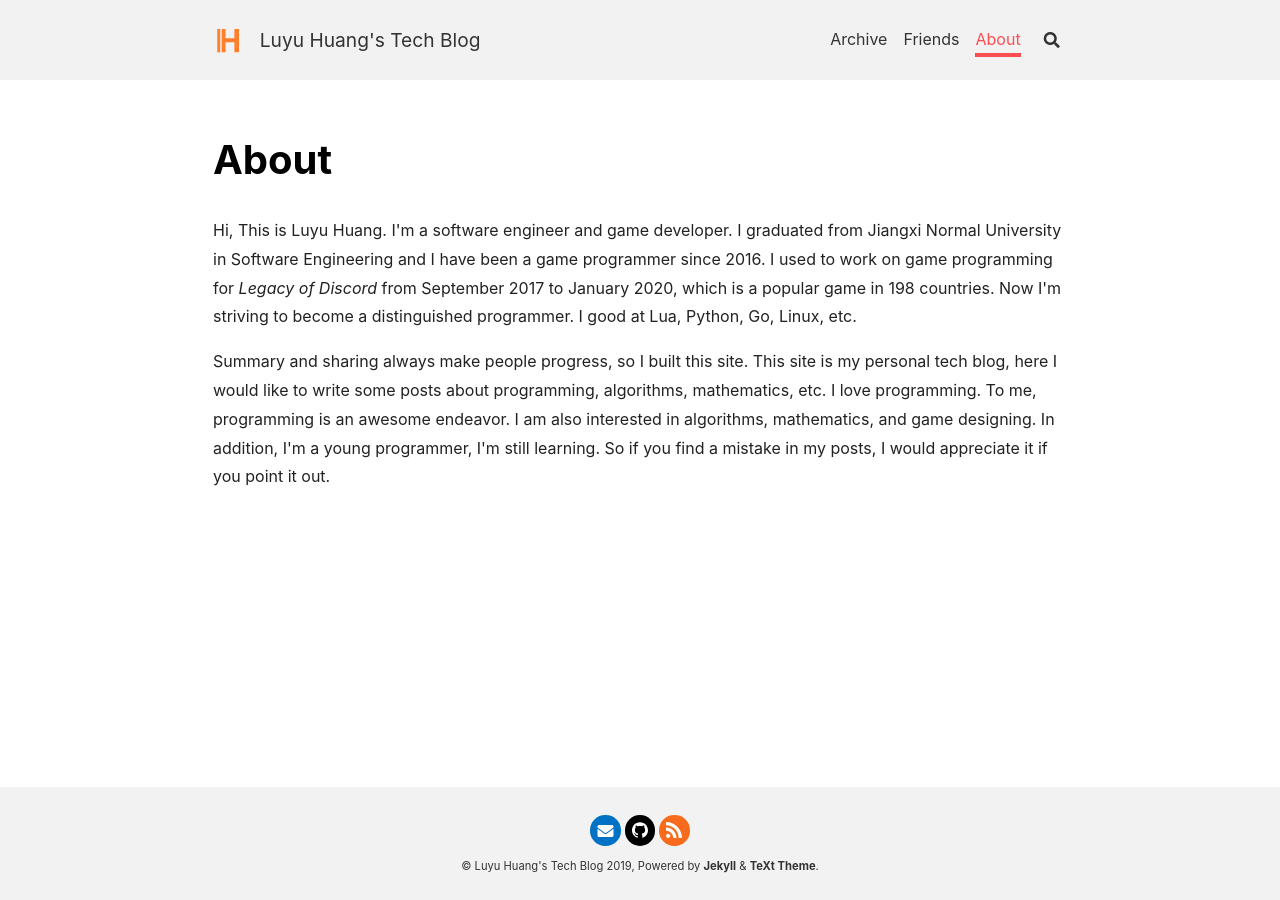
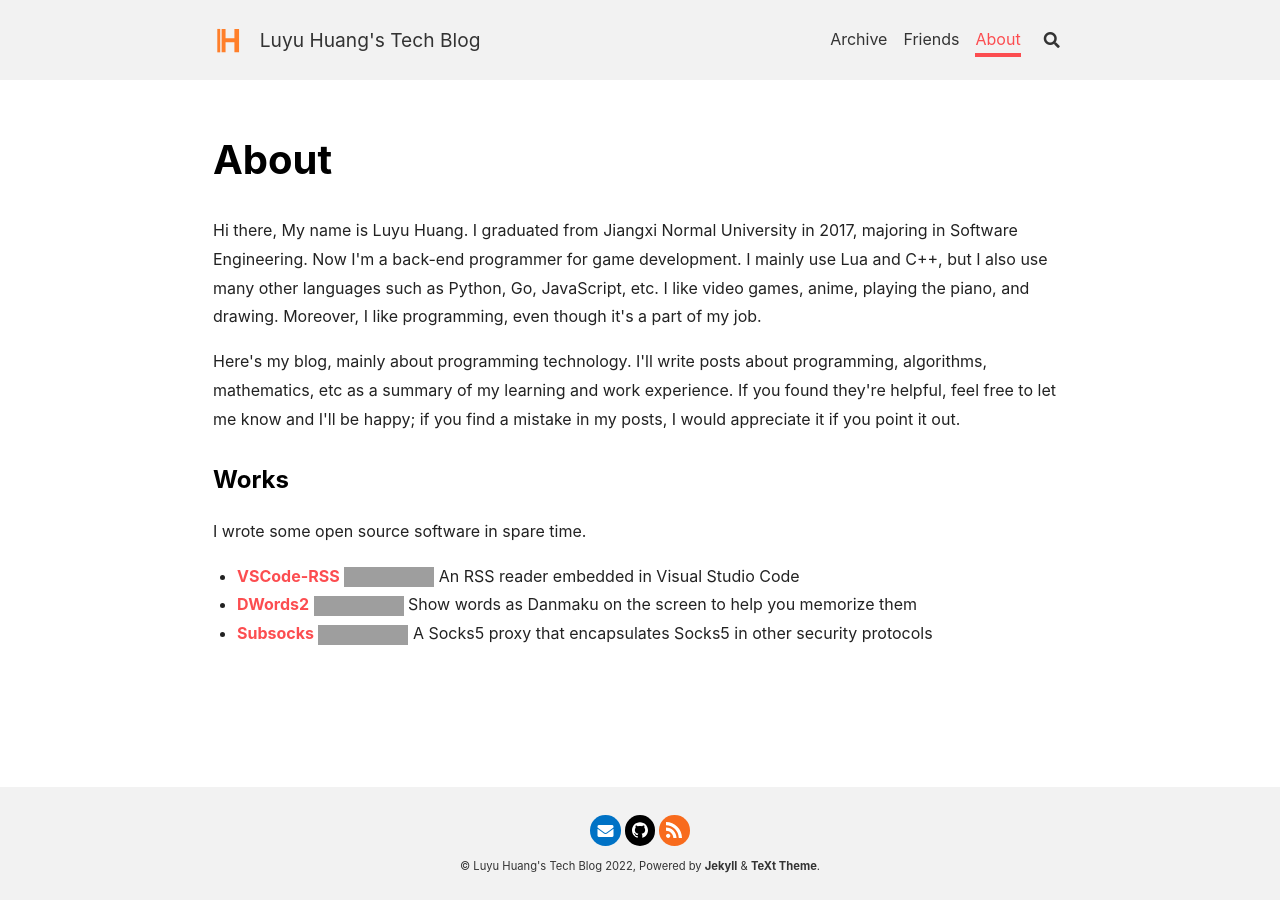
Before and after one commit to luyuhuang/luyuhuang.github.io, a Jekyll site: the page built from about.md, in a window 1280 px wide. Built offline with Jekyll 4.4.1, drawn with Linux system fonts in a browser that asks for light colours; nearby versions of some CDN libraries; comment, search, counter and statistics services are not loaded; grey boxes are pictures that could not be loaded.

Commit message:
update about

```diff
--- a/_data/locale.yml
+++ b/_data/locale.yml
@@ -19,7 +19,7 @@ en: &EN
   FOLLOW_US               : "Follow us on [NAME]."
   EMAIL_ME                : "Send me an Email."
   EMAIL_US                : "Send us an Email."
-  COPYRIGHT_DATES         : "2019"
+  COPYRIGHT_DATES         : "2022"
 
 en-GB:
   <<: *EN
@@ -50,7 +50,6 @@ zh-Hans: &ZH_HANS
   FOLLOW_US               : "在 [NAME] 上关注我们。"
   EMAIL_ME                : "给我发邮件。"
   EMAIL_US                : "给我们发邮件。"
-  COPYRIGHT_DATES         : "2019"
 
 zh:
   <<: *ZH_HANS
@@ -79,7 +78,6 @@ zh-Hant: &ZH_HANT
   FOLLOW_US               : "在 [NAME] 上關注我們。"
   EMAIL_ME                : "給我發郵件。"
   EMAIL_US                : "給我們發郵件。"
-  COPYRIGHT_DATES         : "2019"
 
 zh-TW:
   <<: *ZH_HANT
@@ -106,7 +104,6 @@ ko: &KO
   FOLLOW_US               : "[NAME]에서 팔로우하기"
   EMAIL_ME                : "이메일 보내기"
   EMAIL_US                : "이메일 보내기"
-  COPYRIGHT_DATES         : "2019"
 
 ko-KR:
   <<: *KO
@@ -131,7 +128,6 @@ fr: &FR
   FOLLOW_US               : "Suivez-nous sur [NAME]."
   EMAIL_ME                : "Envoyez-moi un courriel."
   EMAIL_US                : "Envoyez-nous un courriel"
-  COPYRIGHT_DATES         : "2019"
   DONATE                  : "Faites un don de [NAME]."
 
 fr-BE:
--- a/about.md
+++ b/about.md
@@ -25,6 +25,14 @@ titles:
   # @end locale config
 key: page-about
 ---
-Hi, This is Luyu Huang. I'm a software engineer and game developer. I graduated from Jiangxi Normal University in Software Engineering and I have been a game programmer since 2016. I used to work on game programming for *Legacy of Discord* from September 2017 to January 2020, which is a popular game in 198 countries. Now I'm striving to become a distinguished programmer. I good at Lua, Python, Go, Linux, etc.
+Hi there, My name is Luyu Huang. I graduated from Jiangxi Normal University in 2017, majoring in Software Engineering. Now I'm a back-end programmer for game development. I mainly use Lua and C++, but I also use many other languages such as Python, Go, JavaScript, etc. I like video games, anime, playing the piano, and drawing. Moreover, I like programming, even though it's a part of my job.
 
-Summary and sharing always make people progress, so I built this site. This site is my personal tech blog, here I would like to write some posts about programming, algorithms, mathematics, etc. I love programming. To me, programming is an awesome endeavor. I am also interested in algorithms, mathematics, and game designing. In addition, I'm a young programmer, I'm still learning. So if you find a mistake in my posts, I would appreciate it if you point it out.
+Here's my blog, mainly about programming technology. I'll write posts about programming, algorithms, mathematics, etc as a summary of my learning and work experience. If you found they're helpful, feel free to let me know and I'll be happy; if you find a mistake in my posts, I would appreciate it if you point it out.
+
+### Works
+
+I wrote some open source software in spare time.
+
+- [VSCode-RSS](https://github.com/luyuhuang/vscode-rss) ![vscode-rss](https://img.shields.io/github/stars/luyuhuang/vscode-rss?style=social) An RSS reader embedded in Visual Studio Code
+- [DWords2](https://github.com/luyuhuang/DWords2) ![DWords2](https://img.shields.io/github/stars/luyuhuang/DWords2?style=social) Show words as Danmaku on the screen to help you memorize them
+- [Subsocks](https://github.com/luyuhuang/subsocks) ![subsocks](https://img.shields.io/github/stars/luyuhuang/subsocks?style=social) A Socks5 proxy that encapsulates Socks5 in other security protocols
```
